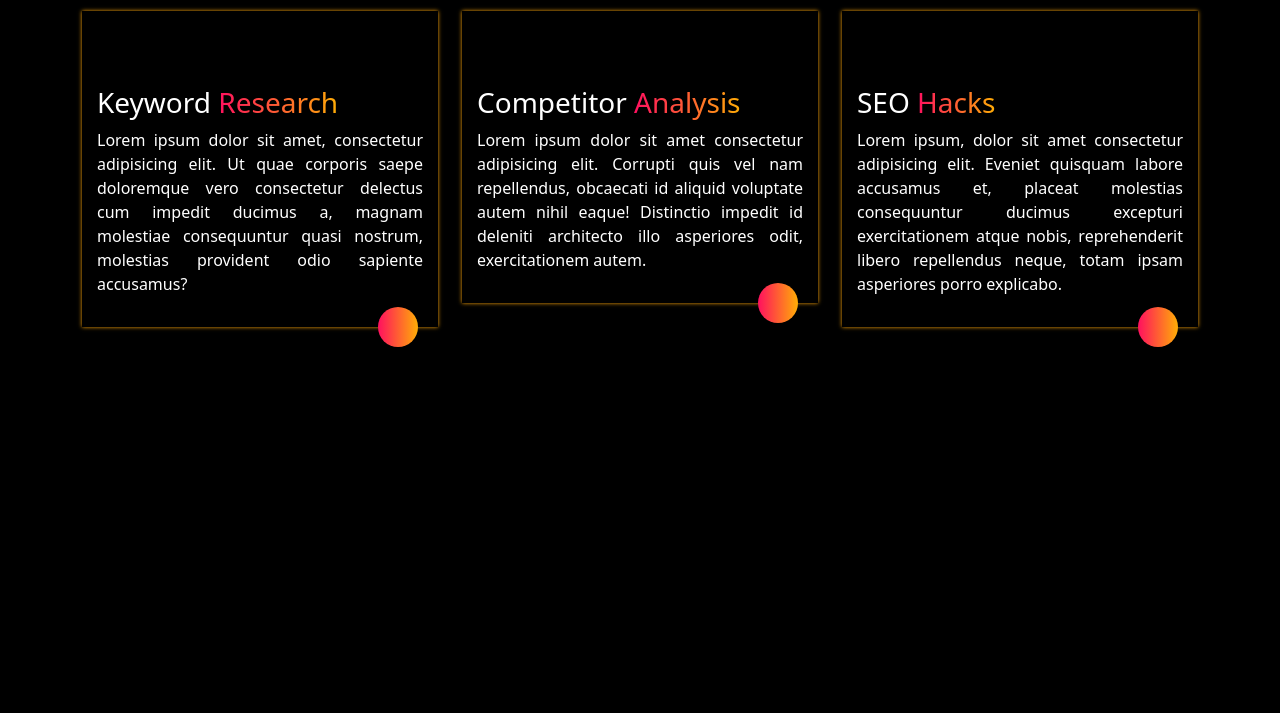
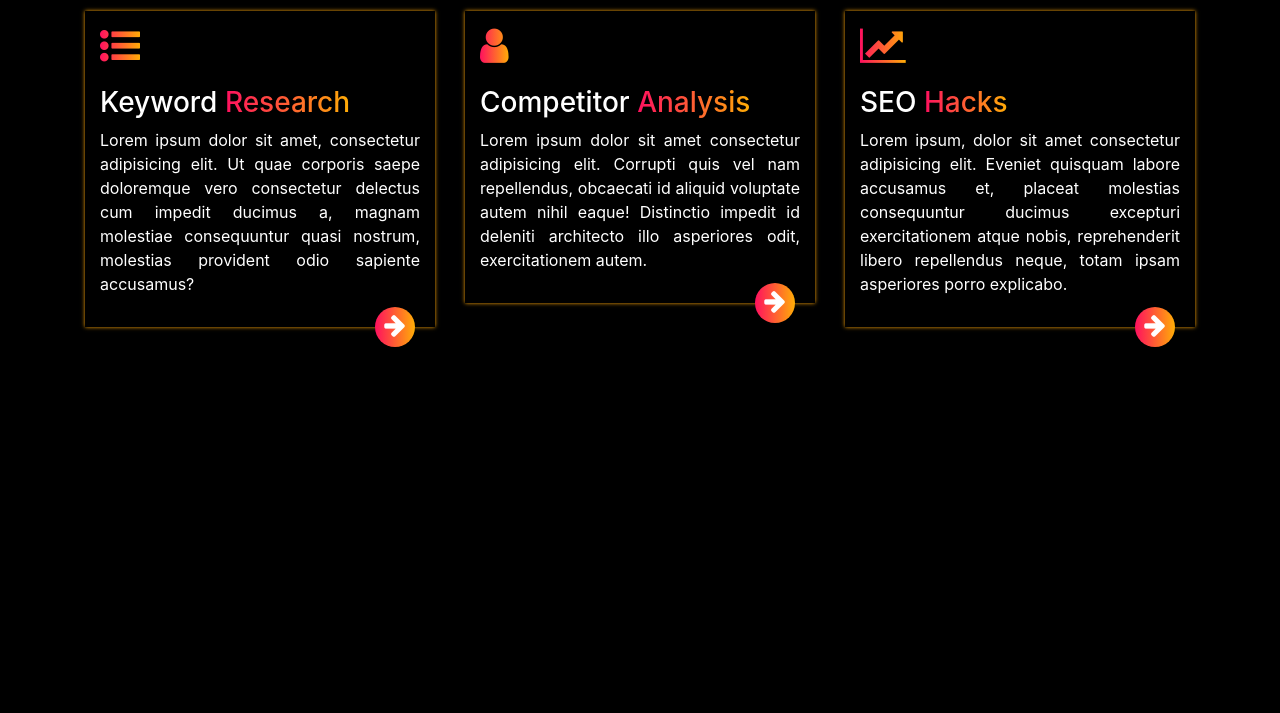
Before and after one commit to the-coding-bear/Service-Section-webdesign, a plain HTML site: page index.html in a window 1280 px wide. Shown: the part 87-800 px from the top of the page. Drawn offline with nearby package versions, Linux system fonts and the light colour scheme.

Commit message:
background color of icon are added

```diff
--- a/index.html
+++ b/index.html
@@ -5,8 +5,8 @@
     <meta name="viewport" content="width=device-width, initial-scale=1.0">
     <title>Document</title>
     <link rel="stylesheet" href="style.css">
-    <link rel="stylesheet" href="https://cdn.jsdelivr.net/npm/@fortawesome/fontawesome-free@6.4.2/css/fontawesome.min.css">
-    <link rel="stylesheet" href="https://cdn.jsdelivr.net/npm/bootstrap@5.3.2/dist/css/bootstrap.min.css">
+    <link rel="stylesheet" href=" https://stackpath.bootstrapcdn.com/bootstrap/4.3.1/css/bootstrap.min.css">
+    <link rel="stylesheet" href="https://stackpath.bootstrapcdn.com/font-awesome/4.7.0/css/font-awesome.min.css">
 </head>
 <body>
 <div class="container">
@@ -19,7 +19,7 @@
                     <i class="fa fa-list-ul"></i>
                     <h3>Keyword <span>Research</span> </h3>
                     <p>Lorem ipsum dolor sit amet, consectetur adipisicing elit. Ut quae corporis saepe doloremque vero consectetur delectus cum impedit ducimus a, magnam molestiae consequuntur quasi nostrum, molestias provident odio sapiente accusamus? </p>
-                    <a href="#"> <i class="fa-solid fa-arrow-right"></i></a>
+                    <a href="#"> <i class="fa fa-arrow-right"></i></a>
                 </div>
             </div>
             <div class="col-md-4">
@@ -27,7 +27,7 @@
                     <i class="fa fa-user"></i>
                     <h3>Competitor <span> Analysis</span></h3>
                     <p>Lorem ipsum dolor sit amet consectetur adipisicing elit. Corrupti quis vel nam repellendus, obcaecati id aliquid voluptate autem nihil eaque! Distinctio impedit id deleniti architecto illo asperiores odit, exercitationem autem.</p>
-                    <a href="#"> <i class="fa-solid fa-arrow-right"></i></a>
+                    <a href="#"> <i class="fa fa-arrow-right"></i></a>
                 </div>
             </div>
             <div class="col-md-4">
@@ -35,7 +35,7 @@
                     <i class="fa fa-line-chart"></i>
                     <h3>SEO <span> Hacks</span> </h3>
                     <p>Lorem ipsum, dolor sit amet consectetur adipisicing elit. Eveniet quisquam labore accusamus et, placeat molestias consequuntur ducimus excepturi exercitationem atque nobis, reprehenderit libero repellendus neque, totam ipsam asperiores porro explicabo.</p>
-                    <a href="#"> <i class="fa-solid fa-arrow-right"></i></a>
+                    <a href="#"> <i class="fa fa-arrow-right"></i></a>
                 </div>
             </div>
         </div>
--- a/style.css
+++ b/style.css
@@ -3,7 +3,7 @@
     margin: 0;
 }
 body{
-    background: black !important;
+    background: #000 !important;
     color: #fff !important;
 }
 .services{
@@ -19,6 +19,7 @@ body{
 .fa{
     font-size: 40px !important;
     margin-bottom:  20px;
+    background: linear-gradient(to right,#ff105f,#ffad06);
     -webkit-background-clip: text;
     color: transparent;
 
```
